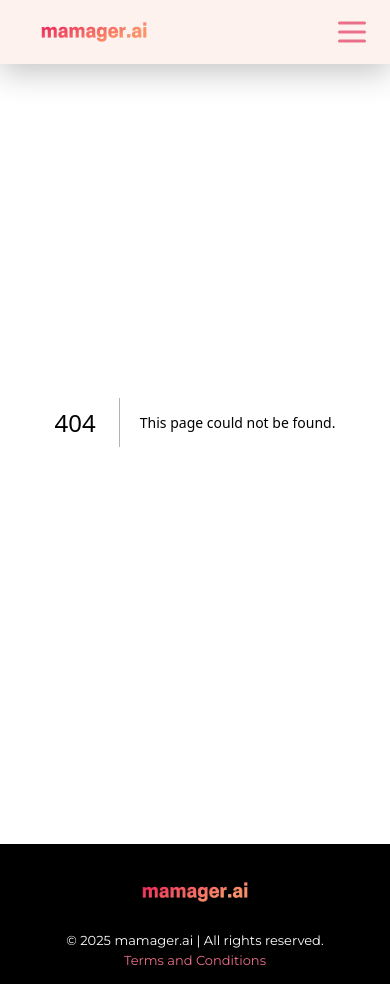
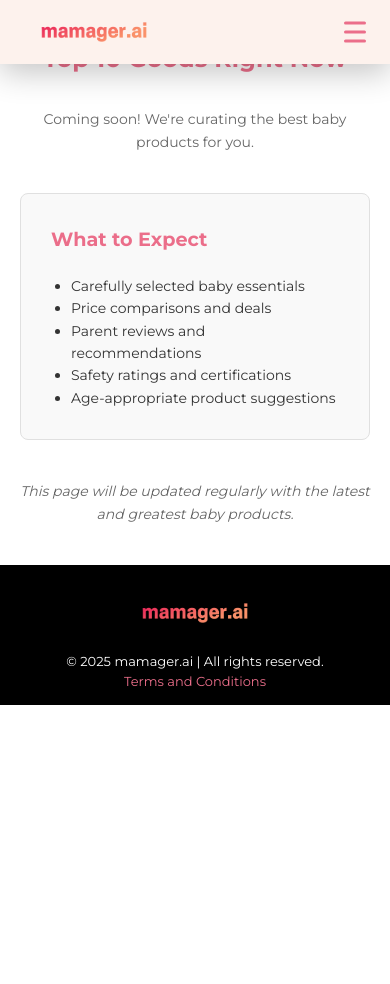
Before and after one commit to caprilion777/mamager, a Next.js app: page /top-10 in a window 390 px wide. Before the commit this address had no page. After the commit the page ends 844 px from the top, so only its background shows below. Built offline with nearby package versions, Linux system fonts and the light colour scheme.

Commit message:
chore: full project update (timeline mobile fix, 1px lines, UI tweaks)

```diff
--- /dev/null
+++ b/src/app/top-10/layout.tsx
@@ -0,0 +1,32 @@
+import type { Metadata } from "next";
+import { Geist, Geist_Mono } from "next/font/google";
+import "../globals.css";
+
+const geistSans = Geist({
+  variable: "--font-geist-sans",
+  subsets: ["latin"],
+});
+
+const geistMono = Geist_Mono({
+  variable: "--font-geist-mono",
+  subsets: ["latin"],
+});
+
+export const metadata: Metadata = {
+  title: "Top 10 Goods - mamager.ai",
+  description: "Top 10 baby goods curated by mamager.ai",
+};
+
+export default function Top10Layout({
+  children,
+}: {
+  children: React.ReactNode
+}) {
+  return (
+    <html lang="en">
+      <body className={`${geistSans.variable} ${geistMono.variable}`}>
+        {children}
+      </body>
+    </html>
+  )
+}
--- /dev/null
+++ b/src/app/top-10/page.tsx
@@ -0,0 +1,57 @@
+export default function Top10Page() {
+  return (
+    <div style={{
+      maxWidth: '800px',
+      margin: '0 auto',
+      padding: '40px 20px',
+      fontFamily: 'Montserrat, Arial, sans-serif',
+      lineHeight: '1.6',
+      color: '#333'
+    }}>
+      <h1 style={{
+        textAlign: 'center',
+        marginBottom: '30px',
+        fontSize: '24px',
+        fontWeight: 'bold',
+        color: '#EB6E8A'
+      }}>
+        Top 10 Goods Right Now
+      </h1>
+
+      <div style={{
+        fontSize: '14px',
+        whiteSpace: 'pre-wrap',
+        fontFamily: 'Montserrat, Arial, sans-serif'
+      }}>
+        <p style={{ textAlign: 'center', marginBottom: '40px', color: '#666' }}>
+          Coming soon! We're curating the best baby products for you.
+        </p>
+
+        <div style={{
+          background: '#f9f9f9',
+          padding: '30px',
+          borderRadius: '8px',
+          border: '1px solid #e0e0e0'
+        }}>
+          <h2 style={{ color: '#EB6E8A', marginBottom: '20px' }}>What to Expect</h2>
+          <ul style={{ paddingLeft: '20px' }}>
+            <li>Carefully selected baby essentials</li>
+            <li>Price comparisons and deals</li>
+            <li>Parent reviews and recommendations</li>
+            <li>Safety ratings and certifications</li>
+            <li>Age-appropriate product suggestions</li>
+          </ul>
+        </div>
+
+        <p style={{
+          textAlign: 'center',
+          marginTop: '40px',
+          color: '#666',
+          fontStyle: 'italic'
+        }}>
+          This page will be updated regularly with the latest and greatest baby products.
+        </p>
+      </div>
+    </div>
+  );
+}
--- a/src/components/Header.tsx
+++ b/src/components/Header.tsx
@@ -92,7 +92,7 @@ export default function Header() {
           <span
             style={{
               display: 'block',
-              width: 28,
+              width: 22.4,
               height: 3,
               background: '#EB6E8A',
               marginBottom: 6,
@@ -105,7 +105,7 @@ export default function Header() {
           <span
             style={{
               display: 'block',
-              width: 28,
+              width: 22.4,
               height: 3,
               background: '#EB6E8A',
               marginBottom: 6,
@@ -117,7 +117,7 @@ export default function Header() {
           <span
             style={{
               display: 'block',
-              width: 28,
+              width: 22.4,
               height: 3,
               background: '#EB6E8A',
               borderRadius: 2,
```
Also changed, not shown: src/components/Hero.tsx (+44 -1 lines).
